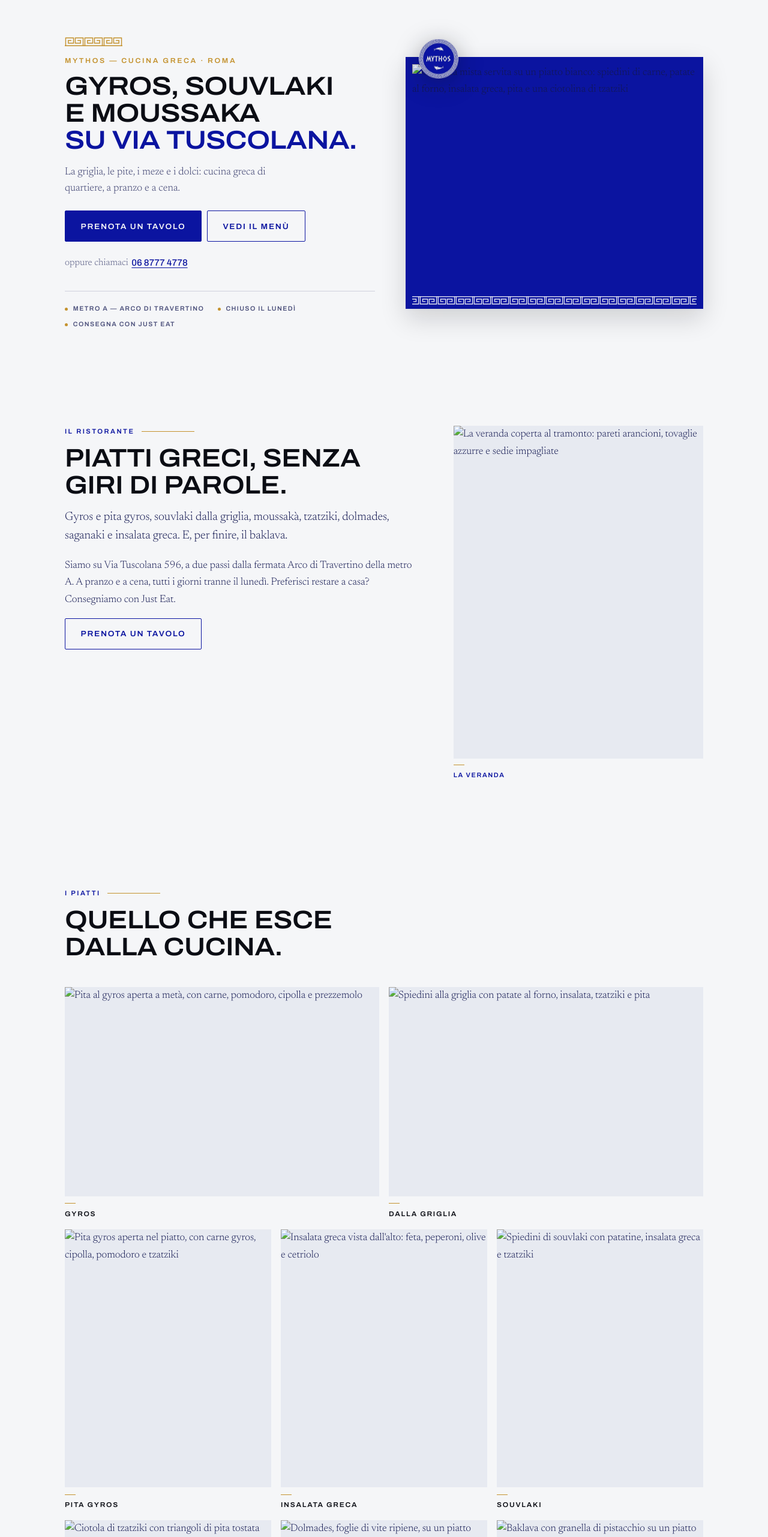
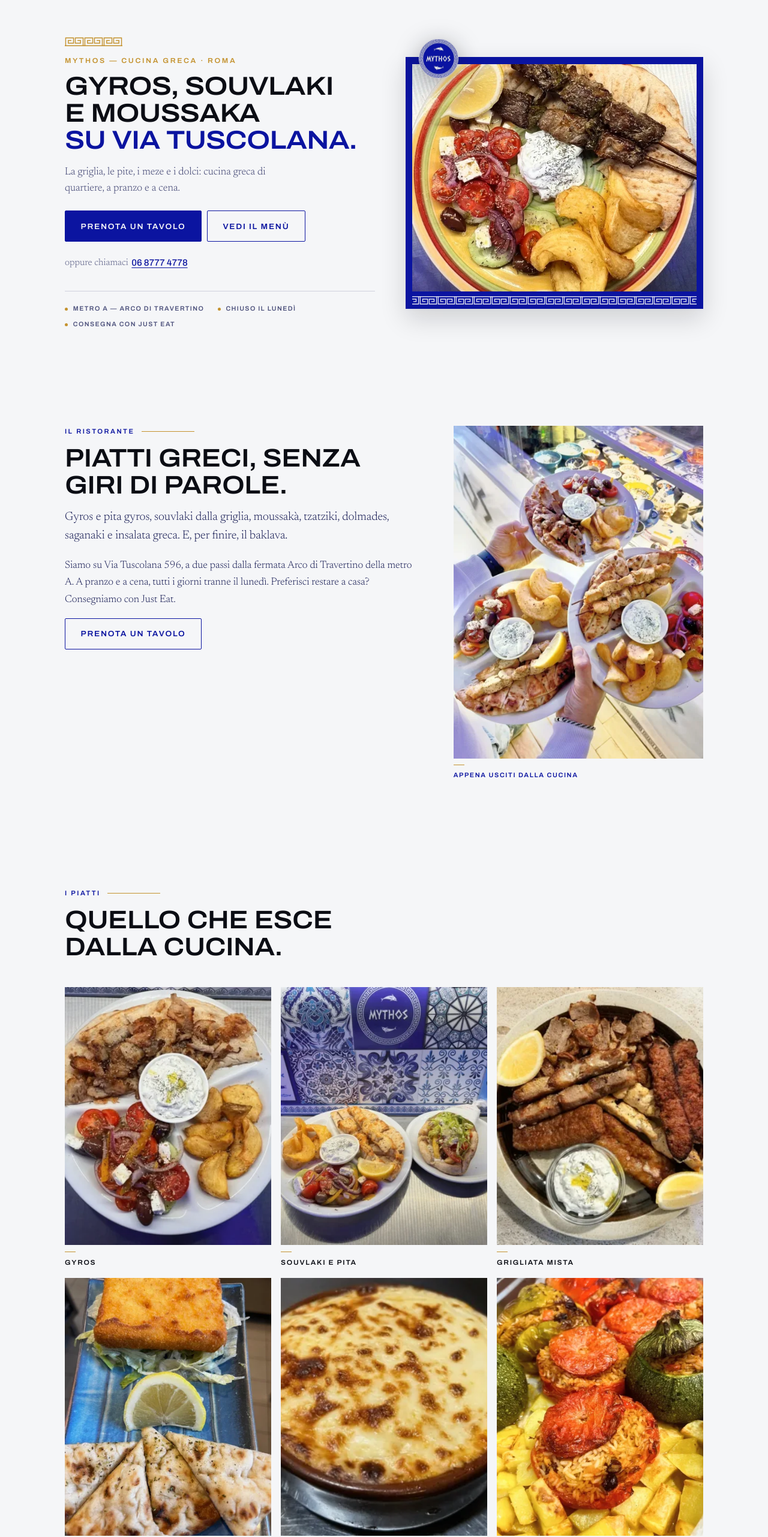
Before and after one commit to xerocool36/mythos, a plain HTML site: page docs/index.html in a window 1280 px wide. Shown: the part 56-2619 px from the top of the page at 60% size. Drawn offline with Linux system fonts and the light colour scheme.

Commit message:
Use the restaurant's own photos on the home page
Hero: pork souvlaki plate. Beside the intro: three plates leaving the kitchen.
Dish grid: gyros, souvlaki and pita, mixed grill, saganaki, moussaka, gemista,
as six equal tiles. The share image gets the new hero photo. The provisional
stock photos are removed.

Co-Authored-By: Claude Opus 5.5 <noreply@anthropic.com>

```diff
--- a/docs/index.html
+++ b/docs/index.html
@@ -105,8 +105,10 @@
     <figure class="hero__shot">
       <img class="hero__seal" src="assets/img/logo-disc.webp" width="320" height="320"
            alt="Il marchio Mythos: due delfini minoici e la scritta MYTHOS su un disco blu oltremare, bordato da una greca">
-      <img class="hero__pic" src="assets/img/hero-griglia.webp" width="1024" height="1024"
-           alt="Grigliata mista servita su un piatto bianco: spiedini di carne, patate al forno, insalata greca, pita e una ciotolina di tzatziki"
+      <img class="hero__pic" src="assets/img/hero-souvlaki.webp"
+           srcset="assets/img/hero-souvlaki-640.webp 640w, assets/img/hero-souvlaki.webp 1200w"
+           sizes="(min-width: 860px) 50vw, 100vw" width="1200" height="1254"
+           alt="Piatto di souvlaki di maiale da Mythos: spiedini con pita, insalata greca con feta e olive, tzatziki, patate e limone"
            fetchpriority="high" decoding="async">
     </figure>
   </div>
@@ -124,9 +126,9 @@
     </div>
 
     <figure class="fig" data-reveal>
-      <img src="assets/img/veranda.webp" srcset="assets/img/veranda-480.webp 480w, assets/img/veranda.webp 840w" sizes="(min-width: 860px) 420px, 92vw" width="900" height="1172" loading="lazy" decoding="async"
-           alt="La veranda coperta al tramonto: pareti arancioni, tovaglie azzurre e sedie impagliate">
-      <figcaption data-en="The covered veranda">La veranda</figcaption>
+      <img src="assets/img/servizio.webp" srcset="assets/img/servizio-480.webp 480w, assets/img/servizio.webp 840w" sizes="(min-width: 860px) 420px, 92vw" width="840" height="1120" loading="lazy" decoding="async"
+           alt="Tre piatti appena usciti dalla cucina di Mythos: gyros e souvlaki di pollo con pita, patate, insalata greca e tzatziki">
+      <figcaption data-en="Straight from our kitchen">Appena usciti dalla cucina</figcaption>
     </figure>
   </div>
 </section>
@@ -140,37 +142,29 @@
     </div>
 
     <ul class="dishes" data-reveal data-stagger>
-      <li class="dish dish--wide">
-        <div class="dish__box"><img src="assets/img/gyros-cut.webp" srcset="assets/img/gyros-cut-620.webp 620w, assets/img/gyros-cut.webp 1200w" sizes="(min-width: 1160px) 580px, (min-width: 720px) 50vw, 45vw" width="1200" height="800" loading="lazy" decoding="async" alt="Pita al gyros aperta a metà, con carne, pomodoro, cipolla e prezzemolo"></div>
+      <li class="dish">
+        <div class="dish__box"><img src="assets/img/gyros-piatto.webp" srcset="assets/img/gyros-piatto-420.webp 420w, assets/img/gyros-piatto.webp 800w" sizes="(min-width: 1160px) 386px, (min-width: 720px) 33vw, 45vw" width="800" height="808" loading="lazy" decoding="async" alt="Piatto di gyros: carne su pita, insalata greca con feta e olive, patate e tzatziki"></div>
         <p class="dish__n">Gyros</p>
       </li>
-      <li class="dish dish--wide">
-        <div class="dish__box"><img src="assets/img/grill.webp" srcset="assets/img/grill-620.webp 620w, assets/img/grill.webp 1200w" sizes="(min-width: 1160px) 580px, (min-width: 720px) 50vw, 45vw" width="1200" height="800" loading="lazy" decoding="async" alt="Spiedini alla griglia con patate al forno, insalata, tzatziki e pita"></div>
-        <p class="dish__n" data-en="From the grill">Dalla griglia</p>
+      <li class="dish">
+        <div class="dish__box"><img src="assets/img/souvlaki-pita.webp" srcset="assets/img/souvlaki-pita-420.webp 420w, assets/img/souvlaki-pita.webp 800w" sizes="(min-width: 1160px) 386px, (min-width: 720px) 33vw, 45vw" width="800" height="916" loading="lazy" decoding="async" alt="Piatto di souvlaki di pollo con pita, patate, insalata greca e tzatziki, accanto a una pita souvlaki di maiale"></div>
+        <p class="dish__n" data-en="Souvlaki &amp; pita">Souvlaki e pita</p>
       </li>
       <li class="dish">
-        <div class="dish__box"><img src="assets/img/gyros-cone.webp" srcset="assets/img/gyros-cone-420.webp 420w, assets/img/gyros-cone.webp 800w" sizes="(min-width: 1160px) 386px, (min-width: 720px) 33vw, 45vw" width="1000" height="1250" loading="lazy" decoding="async" alt="Pita gyros aperta nel piatto, con carne gyros, cipolla, pomodoro e tzatziki"></div>
-        <p class="dish__n">Pita gyros</p>
+        <div class="dish__box"><img src="assets/img/grigliata.webp" srcset="assets/img/grigliata-420.webp 420w, assets/img/grigliata.webp 800w" sizes="(min-width: 1160px) 386px, (min-width: 720px) 33vw, 45vw" width="800" height="704" loading="lazy" decoding="async" alt="Grigliata mista: gyros, spiedini di maiale e pollo, bifteki, tzatziki e limone"></div>
+        <p class="dish__n" data-en="Mixed grill">Grigliata mista</p>
       </li>
       <li class="dish">
-        <div class="dish__box"><img src="assets/img/salad.webp" srcset="assets/img/salad-420.webp 420w, assets/img/salad.webp 800w" sizes="(min-width: 1160px) 386px, (min-width: 720px) 33vw, 45vw" width="1000" height="1250" loading="lazy" decoding="async" alt="Insalata greca vista dall'alto: feta, peperoni, olive e cetriolo"></div>
-        <p class="dish__n" data-en="Greek salad">Insalata greca</p>
+        <div class="dish__box"><img src="assets/img/saganaki.webp" srcset="assets/img/saganaki-420.webp 420w, assets/img/saganaki.webp 800w" sizes="(min-width: 1160px) 386px, (min-width: 720px) 33vw, 45vw" width="800" height="1067" loading="lazy" decoding="async" alt="Saganaki: formaggio impanato e fritto con limone e triangoli di pita all'origano"></div>
+        <p class="dish__n">Saganaki</p>
       </li>
       <li class="dish">
-        <div class="dish__box"><img src="assets/img/souvlaki.webp" srcset="assets/img/souvlaki-420.webp 420w, assets/img/souvlaki.webp 800w" sizes="(min-width: 1160px) 386px, (min-width: 720px) 33vw, 45vw" width="1000" height="1250" loading="lazy" decoding="async" alt="Spiedini di souvlaki con patatine, insalata greca e tzatziki"></div>
-        <p class="dish__n">Souvlaki</p>
+        <div class="dish__box"><img src="assets/img/moussaka.webp" srcset="assets/img/moussaka-420.webp 420w, assets/img/moussaka.webp 800w" sizes="(min-width: 1160px) 386px, (min-width: 720px) 33vw, 45vw" width="800" height="662" loading="lazy" decoding="async" alt="Moussakà gratinata nel suo coccio"></div>
+        <p class="dish__n" data-en="Moussaka">Moussakà</p>
       </li>
       <li class="dish">
-        <div class="dish__box"><img src="assets/img/tzatziki.webp" srcset="assets/img/tzatziki-420.webp 420w, assets/img/tzatziki.webp 800w" sizes="(min-width: 1160px) 386px, (min-width: 720px) 33vw, 45vw" width="1000" height="1250" loading="lazy" decoding="async" alt="Ciotola di tzatziki con triangoli di pita tostata"></div>
-        <p class="dish__n">Tzatziki</p>
-      </li>
-      <li class="dish">
-        <div class="dish__box"><img src="assets/img/dolmades.webp" srcset="assets/img/dolmades-420.webp 420w, assets/img/dolmades.webp 800w" sizes="(min-width: 1160px) 386px, (min-width: 720px) 33vw, 45vw" width="1000" height="1250" loading="lazy" decoding="async" alt="Dolmades, foglie di vite ripiene, su un piatto bianco"></div>
-        <p class="dish__n">Dolmades</p>
-      </li>
-      <li class="dish">
-        <div class="dish__box"><img src="assets/img/baklava.webp" srcset="assets/img/baklava-420.webp 420w, assets/img/baklava.webp 800w" sizes="(min-width: 1160px) 386px, (min-width: 720px) 33vw, 45vw" width="1000" height="1250" loading="lazy" decoding="async" alt="Baklava con granella di pistacchio su un piatto ovale"></div>
-        <p class="dish__n">Baklava</p>
+        <div class="dish__box"><img src="assets/img/gemista.webp" srcset="assets/img/gemista-420.webp 420w, assets/img/gemista.webp 800w" sizes="(min-width: 1160px) 386px, (min-width: 720px) 33vw, 45vw" width="800" height="1057" loading="lazy" decoding="async" alt="Gemista: pomodori, peperoni e zucchine ripieni di riso, al forno con le patate"></div>
+        <p class="dish__n">Gemista</p>
       </li>
     </ul>
   </div>
```
Also changed, not shown: docs/assets/img/gemista-420.webp (added), docs/assets/img/gemista.webp (added), docs/assets/img/grigliata-420.webp (added), docs/assets/img/grigliata.webp (added), docs/assets/img/gyros-piatto-420.webp (added), docs/assets/img/gyros-piatto.webp (added), docs/assets/img/hero-souvlaki-640.webp (added), docs/assets/img/hero-souvlaki.webp (added), docs/assets/img/moussaka-420.webp (added), docs/assets/img/moussaka.webp (added), docs/assets/img/og.jpg, docs/assets/img/saganaki-420.webp (added), docs/assets/img/saganaki.webp (added), docs/assets/img/servizio-480.webp (added), 3 more files.
